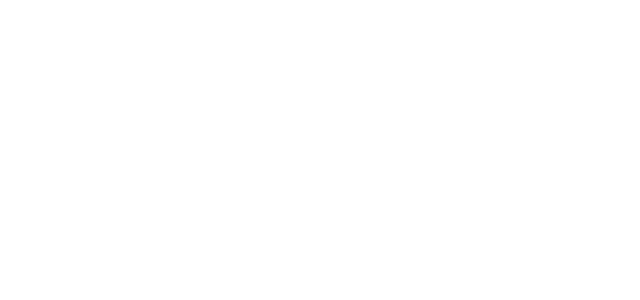
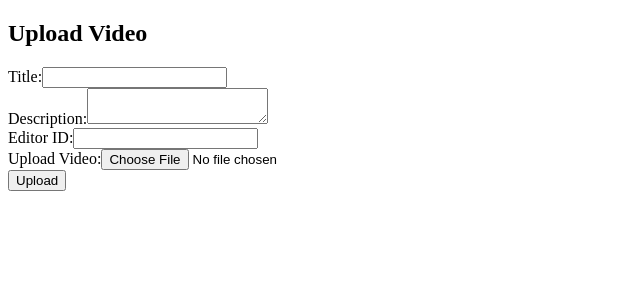
Before and after one commit to Artimus100/assistance, a React (Vite) app in the folder assistance-frontend/: page /uploadVideo in a window 1280 px wide. Before the commit this address had no page. Shown: the top 300 px of the page, without its empty margins (0-640 px from the left). Built offline with nearby package versions, Linux system fonts and the light colour scheme.

Commit message:
upload-video

```diff
--- a/assistance-frontend/src/App.tsx
+++ b/assistance-frontend/src/App.tsx
@@ -1,26 +1,21 @@
 import { BrowserRouter, Routes, Route } from "react-router-dom";
 
-import {  Signin } from './components/Landing';
 import  LoginPage  from "./components/LoginPage";
 // import RedirectPage from "./components/RedirectPage";
 import RegistrationForm from "./components/RegistrationForm";
 import OAuth2AuthenticationButton from "./components/OAuth2AuthenticationButton"
-
-
+import UploadVideoForm from "./components/UploadVideoForm";
 import './App.css'
 
 function App() {
-
-
   return (
     <BrowserRouter>
     <Routes>
     <Route path={"/register"} element={<RegistrationForm/>}/>
 
       <Route path={"/login"} element={<LoginPage/>}/>
-      <Route path= {"/signin"} element={<Signin/>}/>
       <Route path= {"/oAuth"} element={<OAuth2AuthenticationButton/>}/>
-
+      <Route path={"/uploadVideo"} element={<UploadVideoForm/>}/>
     </Routes>
     </BrowserRouter>
   )
--- a/assistance-frontend/src/components/Landing.tsx
+++ /dev/null
@@ -1,76 +0,0 @@
-import { useState } from "react";
-import Button from '@mui/material/Button';
-import TextField from "@mui/material/TextField";
-import {Card, Typography} from "@mui/material";
-import axios from "axios";
-import {useNavigate} from "react-router-dom";
-import {useSetRecoilState} from "recoil";
-
-
-function Signin() {
-const [email, setEmail] = useState("")
-const [password, setPassword] = useState("")
-const navigate = useNavigate()
-
-
-  return  <div>
-  <div style={{
-      paddingTop: 150,
-      marginBottom: 10,
-      display: "flex",
-      justifyContent: "center"
-  }}>
-      <Typography variant={"h6"}>
-      Welcome to Coursera. Sign in below
-      </Typography>
-  </div>
-<div style={{display: "flex", justifyContent: "center"}}>
-  <Card varint={"outlined"} style={{width: 400, padding: 20}}>
-      <TextField
-          onChange={(evant11) => {
-              let elemt = evant11.target;
-              setEmail(elemt.value);
-          }}
-          fullWidth={true}
-          label="Email"
-          variant="outlined"
-      />
-      <br/><br/>
-      <TextField
-          onChange={(e) => {
-              setPassword(e.target.value);
-          }}
-          fullWidth={true}
-          label="Password"
-          variant="outlined"
-          type={"password"}
-      />
-      <br/><br/>
-
-      <Button
-          size={"large"}
-          variant="contained"
-          onClick={async () => {
-              const res = await axios.post(`http://localhost:3001/login`, {
-                  username: email,
-                  password: password
-              }, {
-                  headers: {
-                      "Content-type": "application/json"
-                  }
-              });
-              const data = res.data;
-
-              localStorage.setItem("token", data.token);
-              // window.location = "/"
-
-
-          }}
-
-      > Signin</Button>
-  </Card>
-</div>
-</div>
-}
-
-export {Signin}
--- /dev/null
+++ b/assistance-frontend/src/components/UploadVideoForm.tsx
@@ -0,0 +1,69 @@
+import React, { useState, ChangeEvent, FormEvent } from 'react';
+import axios from 'axios';
+
+const UploadVideoForm = () => {
+  const [title, setTitle] = useState('');
+  const [description, setDescription] = useState('');
+  const [editorId, setEditorId] = useState('');
+  const [videoFile, setVideoFile] = useState<File | null>(null);
+  const [message, setMessage] = useState('');
+
+  const handleFileChange = (e: ChangeEvent<HTMLInputElement>) => {
+    if (e.target.files && e.target.files.length > 0) {
+      setVideoFile(e.target.files[0]);
+    }
+  };
+
+  const handleSubmit = async (e: FormEvent<HTMLFormElement>) => {
+    e.preventDefault();
+    if (!videoFile) {
+      setMessage('Please select a video file');
+      return;
+    }
+    const formData = new FormData();
+    formData.append('title', title);
+    formData.append('description', description);
+    formData.append('editorId', editorId);
+    formData.append('video', videoFile);
+
+    try {
+      const response = await axios.post('http://localhost:3000/uploadVideo', formData, {
+        headers: {
+          'Content-Type': 'multipart/form-data',
+        },
+      });
+      setMessage(response.data.message);
+    } catch (error) {
+      console.error('Error uploading video:', error);
+      setMessage('Failed to upload video');
+    }
+  };
+
+  return (
+    <div>
+      <h2>Upload Video</h2>
+      <form onSubmit={handleSubmit}>
+        <div>
+          <label>Title:</label>
+          <input type="text" value={title} onChange={(e: ChangeEvent<HTMLInputElement>) => setTitle(e.target.value)} required />
+        </div>
+        <div>
+          <label>Description:</label>
+          <textarea value={description} onChange={(e: ChangeEvent<HTMLTextAreaElement>) => setDescription(e.target.value)} required />
+        </div>
+        <div>
+          <label>Editor ID:</label>
+          <input type="text" value={editorId} onChange={(e: ChangeEvent<HTMLInputElement>) => setEditorId(e.target.value)} required />
+        </div>
+        <div>
+          <label>Upload Video:</label>
+          <input type="file" accept="video/*" onChange={handleFileChange} required />
+        </div>
+        <button type="submit">Upload</button>
+      </form>
+      {message && <p>{message}</p>}
+    </div>
+  );
+};
+
+export default UploadVideoForm;
```
